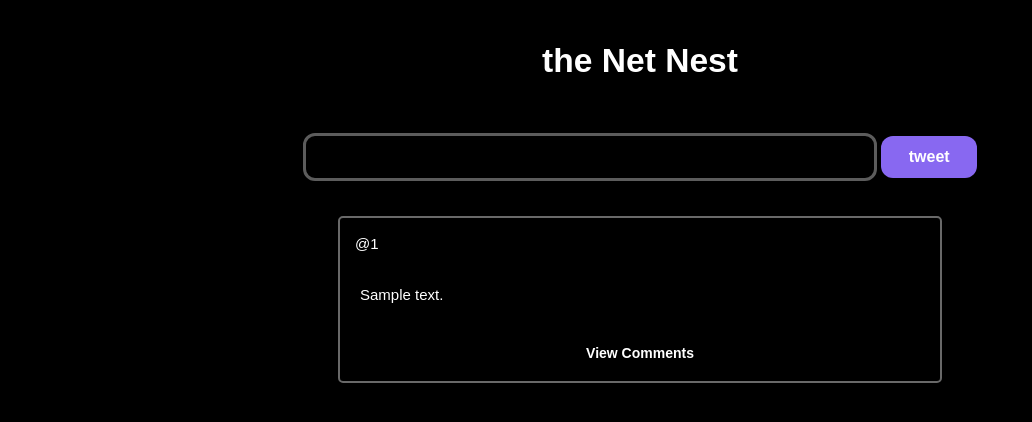
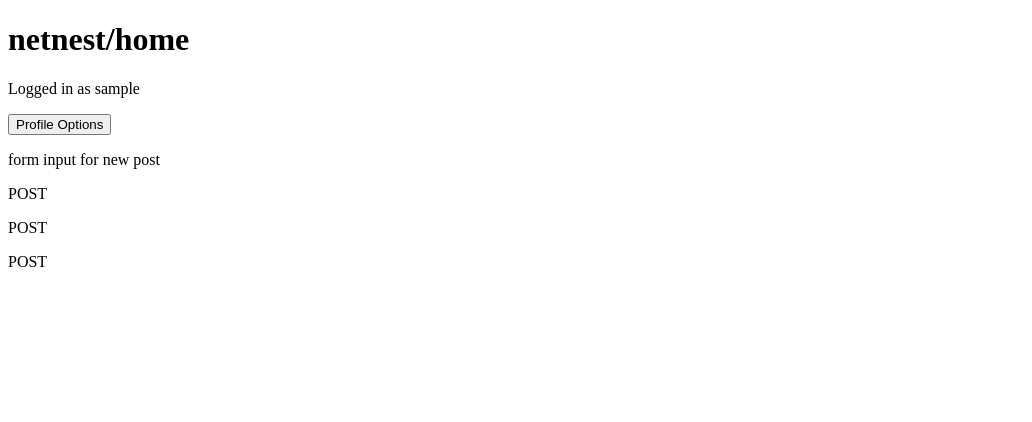
Before and after one commit to bwaklog/pleasebekind, a Flask app: template templates/home.html in a window 1280 px wide. Shown: the top 422 px of the page, without its empty margins (0-1032 px from the left). Run offline with Flask 3, Linux system fonts and the light colour scheme; tables that the repository leaves empty hold one stand-in row (values such as "Sample post"); the template is opened without the code that fills it: values that come from a table or form of the project are taken from there, most other values are stand-ins (such as "Sample title", 1, 10 or a date in 2020).

Commit message:
Remaking Full App 1. Deleted all previous files 2. Made all basic routes for the following - registering/signin - home page - logout - error pages

```diff
--- a/app.py
+++ b/app.py
@@ -1,62 +1,68 @@
-from flask import Flask, render_template, url_for, request, redirect, flash
-from flask_sqlalchemy import SQLAlchemy
-from datetime import datetime
-import time
+from flask import Flask, request, render_template, redirect, session
+from flask_session import Session
+import regex as re
 
 app = Flask(__name__)
-app.secret_key = 'pleasebekind'.encode('utf-16')
-
-app.config['SQLALCHEMY_DATABASE_URI'] = 'sqlite:///post.db'
-db = SQLAlchemy(app)
-
-class Post(db.Model):
-    post_id = db.Column(db.Integer, primary_key=True, nullable=False)
-    post_user_handle = db.Column(db.Integer, nullable=False)
-    post_content = db.Column(db.String(200), nullable=False)
-    post_timestamp = db.Column(db.DateTime, default=datetime.utcnow, nullable=False)
-
-uid = ""
-# Authentication Page
-@app.route('/', methods=['POST', 'GET'])
-def auth_signin():
-    if request.method != "POST":
-        return render_template('auth-signin.html')
-    if len(request.form['user_handle']) > 1:
-        uid = request.form['user_handle']
-    else:
-        flash("Username Missing 😔", category='message')
-        return redirect('/')
-    return redirect(f'home/{uid}')
-
-@app.route('/signup/', methods=["POST", "GET"])
-def auth_signup():
-    if request.method == "POST":
-        return redirect('/')
-    else:
-        return render_template('auth_signup.html')
-
-# Home page
-# This is where the content is going to be visiable
-@app.route('/home/<uid>', methods=['POST', 'GET'])
-def home(uid):
-    if request.method == 'POST':
-        if len(request.form['content']) > 1:
-            post_content = request.form['content']
-        else:
-            flash("You can't have an empty post 😔", category='message')
-            return redirect(f'/home/{uid}')
-        new_post = Post(post_content=post_content, post_user_handle=uid)
-        try:
-            db.session.add(new_post)
-            db.session.commit()
-            return redirect(f'/home/{uid}')
-        except Exception:
-            return 'There was an issue sending the post'
-    else:
-        print("Rendering Home Page")
-        posts = Post.query.order_by(Post.post_timestamp.desc()).all()
-        return render_template('home.html', posts=posts, uid=uid)
 
 
-if __name__ == "__main__":
-    app.run(debug=True)
+# if flase, if we quit browser the session is deleted
+app.config["SESSION_PERMANENT"] = False
+# stored in servers files and not the cookies
+app.config["SESSION_TYPE"] = "filesystem"
+# Activate session
+Session(app)
+
+# Implement a database here and define the schema
+
+
+@app.route("/")
+def index():
+    # default method is GET
+    # need to check if we are logged into the session
+    username = session.get("username")
+    return render_template("index.html", username=username)
+
+
+@app.route("/signin", methods=["GET", "POST"])
+def signin():
+    # validates inputs and checks if login in is possible
+    if request.method == "POST":
+
+        # these checks below will not be necessary at all times
+        # if an intruder tries editing the source file by removing the required filed,
+        # this code will make sure that there isnt a username or password with null value
+
+        # check for username validity
+        username = request.form.get("username")
+        if not request.form.get("username"):
+            return render_template("error.html", message="Invalid Username")
+        password = request.form.get("password")
+        if not request.form.get("password"):
+            return render_template("error.html", message="Invalid Password")
+        # check for password validity
+
+        # here we add the homepage route, and before which add the username to session
+        session["username"] = username
+        session["password"] = password
+
+        # all credentials satisfied so redirecting to /home
+        return redirect("/home")
+    # throw you back to / route if you arent signed in
+    return "Signin Route"
+
+@app.route("/logout")
+def logout():
+    # default method is get
+    session.clear()
+    # redirects back to home page once the
+    # session has been cleared
+    return redirect('/')
+
+
+# route to home page which has a view of all the posts
+@app.route("/home")
+def home():
+    # throw you back to / route if you aren't signed in
+    username = session.get("username")
+    if username:
+        return render_template("home.html", username=username)
--- a/static/css/main.css
+++ /dev/null
@@ -1,124 +0,0 @@
-html, body {
-    background-color: black;
-    color: white;
-    font-family: sans-serif;
-
-    display: flex;
-    justify-content: center;
-    align-items: center;
-    flex-direction: column;
-}
-
-.page-title {
-    font-size: 2.1em;
-    font-weight: 900;
-}
-
-.container{
-    /* background-color: lightcoral; */
-    padding: 20px;
-    width: 100vh;
-    display: flex;
-    flex-direction: column;
-    justify-content: center;
-    align-items: center;
-}
-
-form {
-    & > input {
-        color: white;
-        padding: 12px;
-        font-size: 1em;
-        border-radius: 12px;
-        border: none;
-    }
-}
-
-.post-input {
-    width: 34rem;
-    background-color: transparent;
-    border: solid rgba(255, 255, 255, 0.36);
-}
-.post-send {
-    background-color: #8868f1;
-    width: 6rem;
-    color: white;
-    border: none;
-    font-weight: 900;
-}
-
-.post-container {
-    display: flex;
-    flex-direction: column;
-    justify-content: center;
-    align-items: center;
-    width: 75vh;
-    height: auto;
-    margin: 15px;
-    /* background-color: #e6e6e6; */
-    border: solid 2px #e6e6e674;
-    border-radius: 5px;
-    font-size: 15px;
-
-    & > div {
-        width: 95%;
-        margin: 2px;
-        font-family: sans-serif;
-        border-radius: 3px;
-    }
-}
-
-.post-content {
-
-}
-
-.comments-button {
-    font-family: sans-serif;
-    margin: 10px;
-    margin-bottom: 5px;
-    width: 98%;
-    font-size: 14px;
-    padding: 3px;
-    border: none;
-    border-radius: 2px;
-    /* background-color: #68aef1; */
-    color: white;
-    & > input {
-        width: 100%;
-        border-radius: inherit;
-        border: none;
-        background-color: transparent;
-        font-weight: 700;
-        color: white;
-        /* box-shadow: inset 2px 2px 24px #68aff159; */
-        transition: background-color 300ms ease-in-out;
-    }
-    & > input:hover {
-        background-color: #8868f1;
-    }
-}
-
-.comments-button {
-    display: flex;
-    justify-content: center;
-    /* width: 100%; */
-}
-
-.sender-details {
-    display: flex;
-    flex-direction: row;
-    /* background-color: #e09b88; */
-
-    & > p {
-        padding: 0;
-        font-family: sans-serif;
-        margin-inline: 5px;
-    }
-}
-
-.post-content {
-    /* background-color: #ecc88f; */
-    & > p {
-        margin-inline: 5px;
-    }
-}
--- a/templates/base.html
+++ /dev/null
@@ -1,18 +0,0 @@
-<!DOCTYPE html>
-<html lang="en">
-  <head>
-    <meta charset="UTF-8" />
-    <meta name="viewport" content="width=device-width, initial-scale=1.0" />
-    <title>Document</title>
-    <link
-      rel="stylesheet"
-      href="{{ url_for('static',
-    filename='css/main.css')}}"
-    />
-    {%block head%}{%endblock%}
-  </head>
-  <body>
-    <p class="page-title">the Net Nest</p>
-    {%block body%}{%endblock%}
-  </body>
-</html>
--- a/templates/home.html
+++ b/templates/home.html
@@ -1,36 +1,21 @@
-{%extends 'base.html'%}
-<!-- Block head content -->
-{%block head%}
-<title>the NetNest</title>
-{%endblock%}
-<!-- Block body content -->
-{%block body%}
-<div class="container">
-  <form action="/home/{{uid}}" , method="POST">
-    <input class="post-input" type="text" name="content" , id="content" />
-    <input class="post-send" type="submit" value="tweet" />
-  </form>
-</div>
-<!-- If there are no posts -->
-{%if posts|length < 1%}
-<h4 style="text-align: center">Woops! No posts in the feed!</h4>
-{%else%}
-<!-- For Loop for posts -->
-{%for post in posts%}
-<!-- div for each post goes here -->
-<div class="post-container">
-  <div class="sender-detail">
-    <p>@{{post.post_user_handle}}</p>
-  </div>
-  <div class="post-content">
-    <p>{{post.post_content}}</p>
-  </div>
-  <form class="comments-button" action="/" , method="POST">
-    <input type="submit" value="View Comments" />
-  </form>
-</div>
-{%endfor%}
-<!-- End of for loop -->
-{%endif%}
-<!-- Ending the if block -->
-{%endblock%}
+{% extends 'layout.html' %}
+
+<!-- HTML body -->
+{% block body %}
+
+<h1>netnest/home</h1>
+<p>Logged in as {{username}}</p>
+<!-- An optional index redirect link to logout -->
+<form action="/">
+  <button>Profile Options</button>
+</form>
+
+<!-- Form input for new post -->
+<p>form input for new post</p>
+
+<!-- Div for every post in existance 🙂 -->
+<p>POST</p>
+<p>POST</p>
+<p>POST</p>
+
+{% endblock %}
--- /dev/null
+++ b/templates/layout.html
@@ -0,0 +1,11 @@
+<!DOCTYPE html>
+<html lang="en">
+  <head>
+    <meta charset="UTF-8" />
+    <meta name="viewport" content="width=device-width, initial-scale=1.0" />
+    <title>Document</title>
+  </head>
+  <body>
+    {% block body %}{% endblock %}
+  </body>
+</html>
```
Also changed, not shown: static/css/auth.css (deleted, +0 -51 lines), templates/auth-signin.html (deleted, +0 -34 lines), templates/error.html (added, +12 -0 lines), templates/index.html (added, +45 -0 lines), README.md (deleted), 4 other files.
